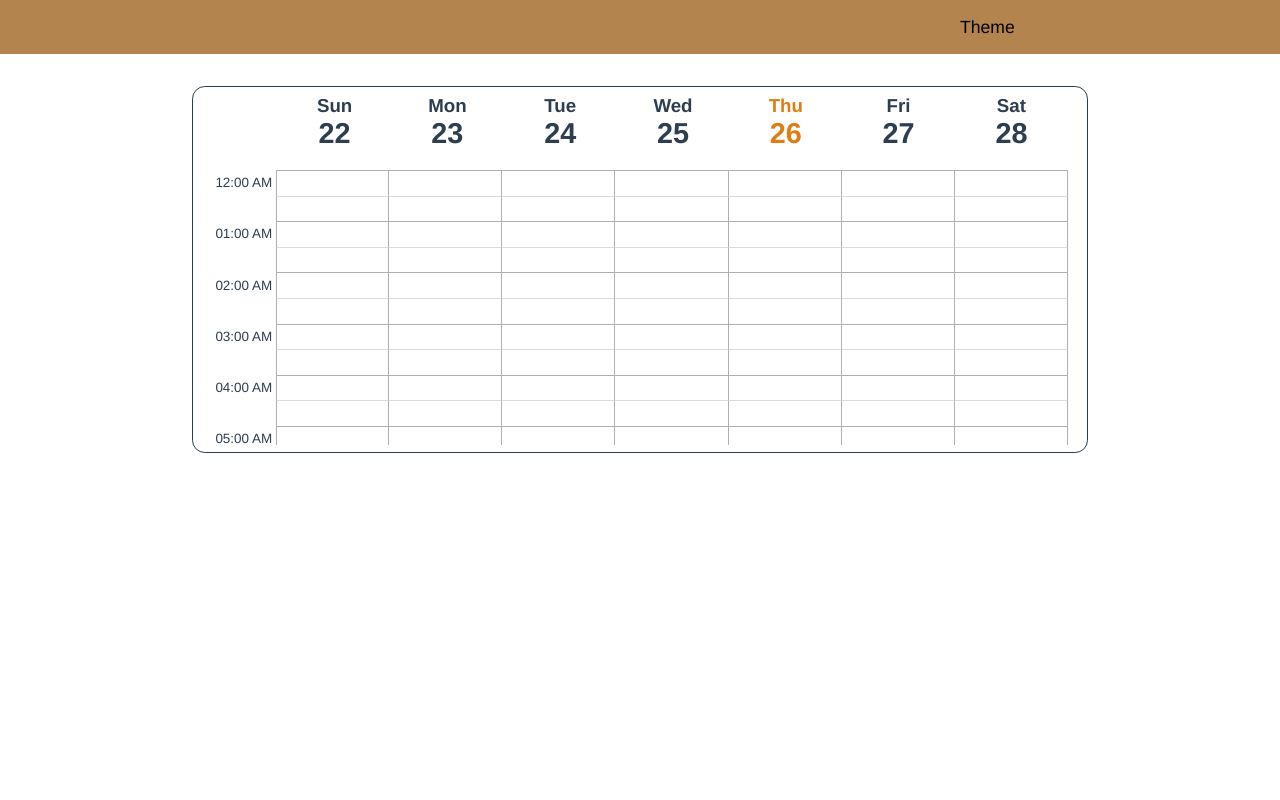
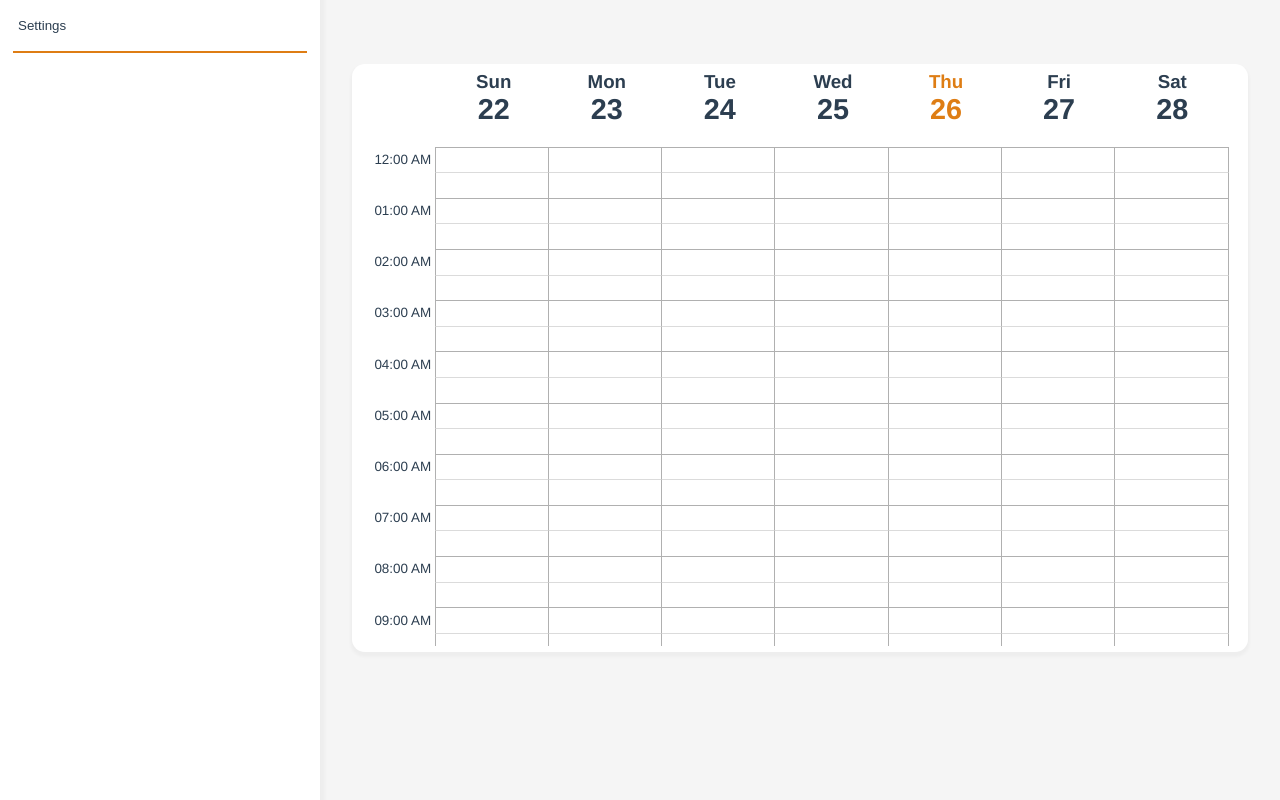
Before and after one commit to Samuca2308/Vue3-Weekly-Schedule, a Vue app: page / in a window 1280 px wide. Built offline with nearby package versions, Linux system fonts and the light colour scheme.

Commit message:
3 files modified, 1 added, 1 deleted

```diff
--- a/src/App.vue
+++ b/src/App.vue
@@ -1,31 +1,60 @@
 <template>
   <div component type="theme" v-html="theme"></div>
-  <TopBar @change-colors="onChangeColors" @change-theme="onChangeTheme" />
-  <WeekSchedule :minimal="windowWidth <= 700" size="16rem" :records="records" />
+  <main>
+    <aside class="sidebar">
+      <button @click="showSettings = !showSettings" class="accordion">
+        Settings
+      </button>
+      <div
+        class="panel"
+        :style="`transition: all 200ms ease-in-out; margin-top: 4rem; ${
+          showSettings
+            ? 'transform: translateY(0)'
+            : 'transform: translateY(calc(-100% - 4rem))'
+        }`"
+      >
+        <Settings
+          :monday="mondayBool"
+          :militaryTime="militaryBool"
+          @change-opt="onChangeOption"
+          @change-colors="onChangeColors"
+          @change-theme="onChangeTheme"
+        />
+      </div>
+    </aside>
+    <WeekSchedule
+      :monday="mondayBool"
+      :militaryTime="militaryBool"
+      :minimal="windowWidth <= 700"
+      size="30rem"
+      :records="records"
+    />
+  </main>
 </template>
 
 <script lang="ts" setup>
 import WeekSchedule from './components/WeekSchedule.vue';
-import TopBar from './components/TopBar.vue';
+import Settings from './components/Settings.vue';
 import { ref, computed, onMounted, onUnmounted } from 'vue';
 
-const primary = ref('#000');
 const windowWidth = ref(window.innerWidth);
+const militaryBool = ref(false);
+const mondayBool = ref(false);
+const showSettings = ref(false);
 const onWidthChange = () => (windowWidth.value = window.innerWidth);
 
-const colors = ref(['#de7d14', '#de7d1472', '#bd357e', '#bd357e72']);
-const theming = ref(['#fff', '#2c3e50']);
+const colors = ref(['#de7d14', '#bd357e']);
+const theming = ref(['#f5f5f5', '#fff', '#2c3e50']);
 
 const theme = computed(() => {
   return `
     <style>
       :root {
         --primary: ${colors.value[0]};
-        --primary-light: ${colors.value[1]};
-        --secondary: ${colors.value[2]};
-        --secondary-light: ${colors.value[3]};
-        --background: ${theming.value[0]};
-        --detail: ${theming.value[1]};
+        --secondary: ${colors.value[1]};
+        --canvas: ${theming.value[0]};
+        --background: ${theming.value[1]};
+        --detail: ${theming.value[2]};
       }
     </style>`;
 });
@@ -83,6 +112,12 @@ function onChangeTheme(pallete: any) {
   theming.value = pallete;
 }
 
+function onChangeOption(optNum: any) {
+  optNum == 0
+    ? (mondayBool.value = !mondayBool.value)
+    : (militaryBool.value = !militaryBool.value);
+}
+
 onMounted(() => window.addEventListener('resize', onWidthChange));
 onUnmounted(() => window.removeEventListener('resize', onWidthChange));
 </script>
@@ -90,8 +125,12 @@ onUnmounted(() => window.removeEventListener('resize', onWidthChange));
 <style>
 body {
   margin: 0;
-  background-color: var(--background);
+  background-color: var(--canvas);
   color: var(--detail);
+}
+
+main {
+  display: flex;
 }
 
 #app {
@@ -99,4 +138,35 @@ body {
   -webkit-font-smoothing: antialiased;
   -moz-osx-font-smoothing: grayscale;
 }
+
+.sidebar {
+  position: relative;
+  top: 0;
+  height: 100vh;
+  width: 20rem;
+  background-color: var(--background);
+  box-shadow: 0 0 0.2rem 0.3rem #00000008;
+}
+
+.accordion {
+  position: absolute;
+  z-index: 1;
+  cursor: pointer;
+  padding: 18px;
+  width: 100%;
+  text-align: left;
+  border: none;
+  background-color: var(--background);
+  color: var(--detail);
+}
+
+.accordion::before {
+  position: absolute;
+  content: '';
+  top: 0;
+  left: 4%;
+  width: 92%;
+  height: 100%;
+  border-bottom: 0.16rem solid var(--primary);
+}
 </style>
--- /dev/null
+++ b/src/components/Settings.vue
@@ -0,0 +1,188 @@
+<script lang="ts" setup>
+import { ref } from 'vue';
+const emit = defineEmits(['change-theme', 'change-colors', 'change-opt']);
+
+const props = defineProps({
+  militaryTime: {
+    type: Boolean,
+    required: true,
+  },
+  monday: {
+    type: Boolean,
+    required: true,
+  },
+});
+
+const colorsArr = [
+  { colors: ['#de7d14', '#bd357e'] },
+  { colors: ['#81d022', '#d89730'] },
+  { colors: ['#9b0b16', '#837172'] },
+  { colors: ['#1a868e', '#72704a'] },
+];
+
+const themes = {
+  light: ['#f5f5f5', '#fff', '#2c3e50'],
+  dark: ['#000', '#101010', '#fff'],
+};
+
+const lightTheme = ref(true);
+
+function toggleModal() {
+  const modal: any = document.getElementById('color-picker');
+  modal!.showModal();
+  modal!.addEventListener(
+    'click',
+    function (event: { clientY: number; clientX: number }) {
+      var rect = modal!.getBoundingClientRect();
+      var isInDialog =
+        rect.top <= event.clientY &&
+        event.clientY <= rect.top + rect.height &&
+        rect.left <= event.clientX &&
+        event.clientX <= rect.left + rect.width;
+      if (!isInDialog) {
+        modal!.close();
+      }
+    }
+  );
+}
+
+function changeTheme(theme: any, isLight: any) {
+  lightTheme.value = isLight;
+  emit('change-theme', theme);
+}
+
+function changeColor(colors: any) {
+  emit('change-colors', colors);
+}
+
+function changeOption(optNum: any) {
+  emit('change-opt', optNum);
+}
+</script>
+
+<template>
+  <article id="color-picker" class="color-picker">
+    <div>
+      <h3>Theme</h3>
+      <div class="theme-selector">
+        <a
+          :class="lightTheme ? '' : 'selected-theme'"
+          style="background-color: black"
+          @click="changeTheme(themes.dark, false)"
+        ></a>
+        <a
+          :class="lightTheme ? 'selected-theme' : ''"
+          style="background-color: white"
+          @click="changeTheme(themes.light, true)"
+        >
+        </a>
+      </div>
+    </div>
+    <h3 style="margin-top: 1rem">Colors</h3>
+    <div class="color-selector">
+      <a
+        :key="colorsArr.indexOf(color)"
+        v-for="color in colorsArr"
+        @click="changeColor(color.colors)"
+        :style="`--sec: ${color.colors[1]}; background-color: ${color.colors[0]}`"
+      >
+      </a>
+    </div>
+    <h3 style="margin-block: 1rem">Options</h3>
+    <div>
+      <a
+        @click="changeOption(0)"
+        :class="`checkbox ${props.monday ? 'checked' : ''}`"
+        >start on monday</a
+      >
+      <a
+        @click="changeOption(1)"
+        :class="`checkbox ${props.militaryTime ? 'checked' : ''}`"
+        >military time</a
+      >
+    </div>
+  </article>
+</template>
+
+<style scoped>
+.color-picker {
+  padding: 0.5rem 1.2rem;
+}
+
+.selected-theme {
+  box-shadow: 0 0 0 0.1rem var(--background), 0 0 0 0.2rem var(--secondary);
+}
+
+.color-picker h3 {
+  margin: 0;
+  padding: 0.2rem;
+}
+
+.color-picker h3::before {
+  content: '▸';
+  margin-right: 0.4rem;
+  color: var(--primary);
+}
+
+.color-picker div {
+  display: flex;
+  justify-content: space-between;
+}
+
+.theme-selector a {
+  cursor: pointer;
+  margin-left: 0.6rem;
+  margin-block: 0.2rem;
+  height: 1.2rem;
+  width: 1.2rem;
+  border-radius: 50%;
+}
+
+.color-selector a {
+  cursor: pointer;
+  position: relative;
+  margin: 1rem 0 0 0.6rem;
+  overflow: hidden;
+  height: 1.2rem;
+  width: 1.2rem;
+  border-radius: 50%;
+}
+
+.color-selector a::after {
+  content: '';
+  position: absolute;
+  top: 0.09rem;
+  left: 0.25rem;
+  height: 0.6rem;
+  width: 1.2rem;
+  transform: rotate(50deg);
+  background-color: var(--sec);
+}
+
+.checkbox {
+  position: relative;
+  cursor: pointer;
+  margin: 0 2rem;
+}
+
+.checkbox::before {
+  position: absolute;
+  content: '';
+  left: -1rem;
+  top: 0.15rem;
+  width: 0.7rem;
+  height: 0.7rem;
+  border: 1px solid var(--detail);
+  border-radius: 0.3rem;
+  opacity: 0.32;
+}
+
+.checked::after {
+  position: absolute;
+  color: var(--secondary);
+  font-size: 1.2rem;
+  content: '✔';
+  left: -1.1rem;
+  top: -0.3rem;
+}
+</style>
--- a/src/components/TopBar.vue
+++ /dev/null
@@ -1,155 +0,0 @@
-<script lang="ts" setup>
-import { ref } from 'vue';
-const emit = defineEmits(['change-theme', 'change-colors']);
-
-const colorsArr = [
-  { name: 'Orange', colors: ['#de7d14', '#de7d1472', '#bd357e', '#bd357e72'] },
-  { name: 'Lime', colors: ['#81d022', '#81d02272', '#d89730', '#d8973072'] },
-  { name: 'Red', colors: ['#9b0b16', '#9b0b1672', '#837172', '#83717272'] },
-  { name: 'Blue', colors: ['#1a868e', '#1a868e72', '#72704a', '#72704a72'] },
-];
-
-const themes = {
-  light: ['#fff', '#2c3e50'],
-  dark: ['#000', '#d3c1af'],
-};
-
-function toggleModal() {
-  const modal: any = document.getElementById('color-picker');
-  modal!.showModal();
-  modal!.addEventListener(
-    'click',
-    function (event: { clientY: number; clientX: number }) {
-      var rect = modal!.getBoundingClientRect();
-      var isInDialog =
-        rect.top <= event.clientY &&
-        event.clientY <= rect.top + rect.height &&
-        rect.left <= event.clientX &&
-        event.clientX <= rect.left + rect.width;
-      if (!isInDialog) {
-        modal!.close();
-      }
-    }
-  );
-}
-
-function changeTheme(theme: any) {
-  emit('change-theme', theme);
-}
-
-function changeColor(colors: any) {
-  emit('change-colors', colors);
-}
-</script>
-
-<template>
-  <nav>
-    <a></a>
-    <a @click="toggleModal">Theme</a>
-  </nav>
-  <dialog id="color-picker" class="color-picker">
-    <h3>Theme</h3>
-    <div>
-      <a @click="changeTheme(themes.dark)"> Dark Theme </a>
-      <a @click="changeTheme(themes.light)"> Bright Theme </a>
-    </div>
-    <h3>Colors</h3>
-    <div>
-      <a
-        :key="colorsArr.indexOf(color)"
-        v-for="color in colorsArr"
-        @click="changeColor(color.colors)"
-        :style="`--pri: ${color.colors[0]}; --sec: ${color.colors[2]};`"
-      >
-        {{ color.name }}
-      </a>
-    </div>
-  </dialog>
-</template>
-
-<style scoped>
-nav {
-  height: 3.4rem;
-  background: var(--primary);
-  filter: saturate(50%);
-  display: flex;
-  justify-content: space-evenly;
-}
-nav > a {
-  color: black;
-  margin: auto 0;
-  font-size: 1.1rem;
-  cursor: pointer;
-  transition: all 300ms ease-in-out;
-}
-nav > a:first-of-type {
-  flex: 3;
-}
-nav > a:nth-of-type(2) {
-  flex: 1;
-}
-nav > a:hover,
-nav > a:focus {
-  color: white;
-}
-.color-picker {
-  width: 21rem;
-  border: none;
-  border-radius: 0.6rem;
-  padding: 0.5rem 1.2rem;
-  background: var(--background);
-  color: var(--text-color);
-}
-.color-picker h3 {
-  margin: 0;
-}
-.color-picker div {
-  display: flex;
-  justify-content: space-around;
-}
-.color-picker div:first-of-type a::before {
-  border: 0.01rem solid #464646 58;
-}
-.color-picker div a {
-  cursor: pointer;
-  margin-left: 2rem;
-  margin-block: 1.2rem;
-  position: relative;
-}
-.color-picker div a::before {
-  content: '';
-  position: absolute;
-  height: 1.4rem;
-  width: 1.4rem;
-  border-radius: 0.7rem;
-  background-color: black;
-  top: -0.1rem;
-  left: -1.8rem;
-}
-.color-picker div a:last-child::before {
-  background-color: white;
-}
-.color-picker div:last-child a {
-  cursor: pointer;
-  position: relative;
-}
-.color-picker div:last-child a::before {
-  height: 1.4rem;
-  width: 1.4rem;
-  border-radius: 50%;
-  background-color: var(--sec);
-  top: 0;
-  left: -1.8rem;
-}
-.color-picker div:last-child a::after {
-  content: '';
-  position: absolute;
-  height: 0.86rem;
-  width: 0.86rem;
-  border-radius: 50%;
-  background-color: var(--pri);
-  border: 0.12rem solid var(--background);
-  top: 0;
-  left: -1.48rem;
-}
-</style>
--- a/src/components/WeekSchedule.vue
+++ b/src/components/WeekSchedule.vue
@@ -1,5 +1,5 @@
 <script setup lang="ts">
-import { computed, onMounted, Ref, ref } from 'vue';
+import { computed, onMounted, Ref, ref, watch } from 'vue';
 import taskComponent from './TaskComponent.vue';
 
 const props = defineProps({
@@ -29,6 +29,13 @@ const props = defineProps({
     default: false,
   },
 });
+
+watch(
+  () => props.monday,
+  () => {
+    startArr();
+  }
+);
 
 const year = ref(props.date.getFullYear());
 const month = ref(props.date.getMonth() + 1);
@@ -268,11 +275,13 @@ function changeEvent(e: any, id: string) {
   padding: 0.2rem;
 }
 table {
-  margin: 2rem auto;
+  margin: 4rem auto;
+  height: min-content;
   padding: 0.4rem 1.2rem;
-  border: 1px solid var(--detail);
   border-radius: 0.8rem;
   border-spacing: 0;
+  background-color: var(--background);
+  box-shadow: 0 0.2rem 0.2rem 0.1rem #00000008;
   width: clamp(26rem, 70%, 96rem);
 }
 table thead,
```
Also changed, not shown: src/components/TaskComponent.vue (+29 -2 lines).
